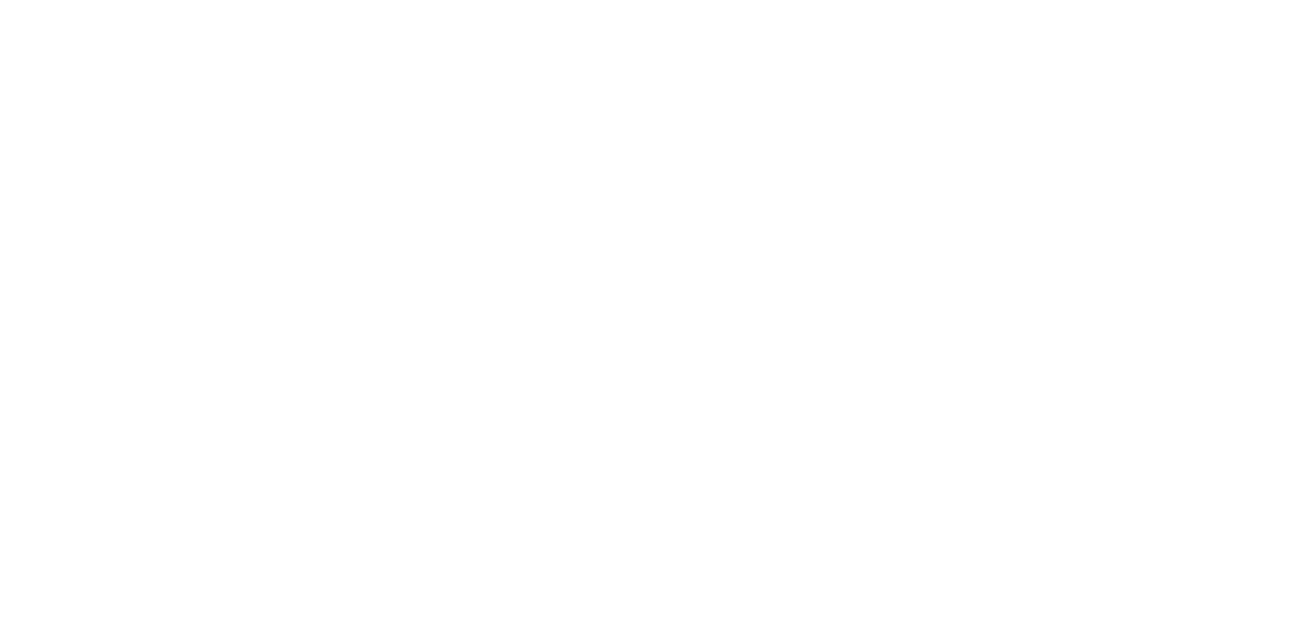
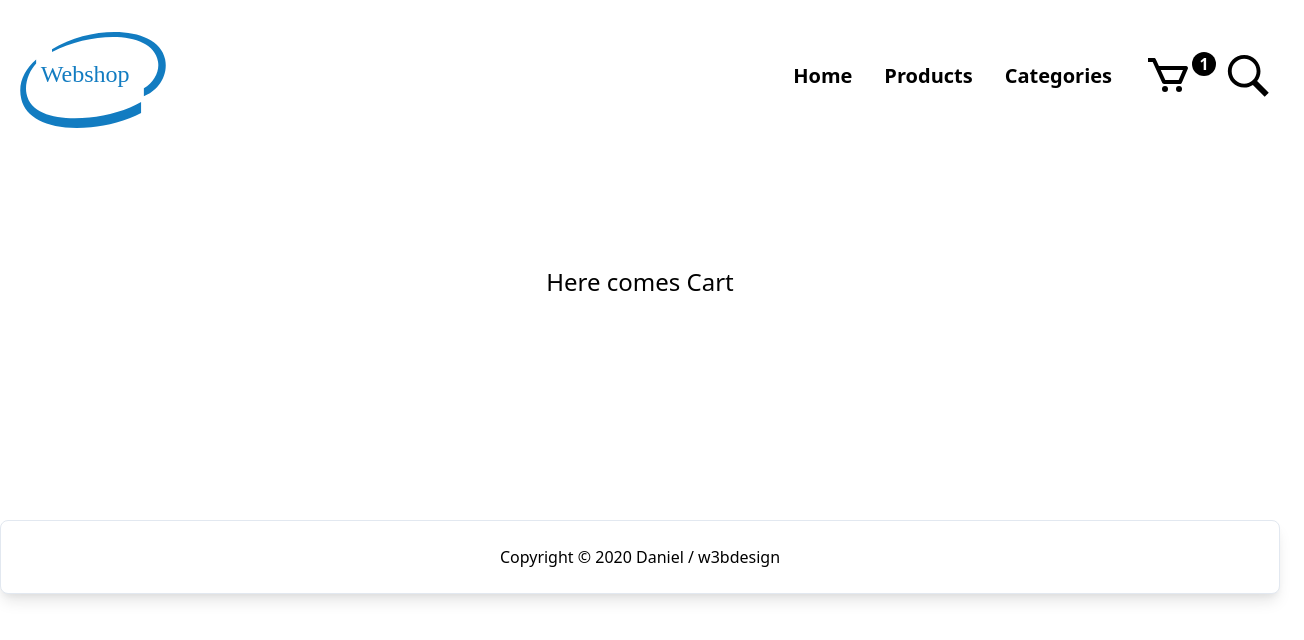
Before and after one commit to enthusiastdev121/woocommerce, a Nuxt app: page /cart in a window 1280 px wide. Before the commit this address had no page. Shown: the top 640 px of the page, 1304 px wide, since content can reach past the window. Built offline with nearby package versions, Linux system fonts and the light colour scheme.

Commit message:
Add cart page

```diff
--- a/nuxt.config.js
+++ b/nuxt.config.js
@@ -1,5 +1,5 @@
 export default {
-  target: 'static', // default is 'server'
+  target: 'static', // Default is 'server'. Can be 'server' or 'static'
   // Environment variables (https://nuxtjs.org/docs/2.x/configuration-glossary/configuration-env)
   env: {
     graphqlUrl: process.env.GRAPHQL_URL || 'http://localhost:3000/graphql',
--- /dev/null
+++ b/pages/cart.vue
@@ -0,0 +1,14 @@
+<template>
+  <div>
+    <div class="h-64 mt-32 text-2xl text-center">Here comes Cart</div>
+  </div>
+</template>
+
+<script>
+export default {
+  name: 'Cart',
+  layout: 'Layout',
+}
+</script>
+
+<style></style>
```
